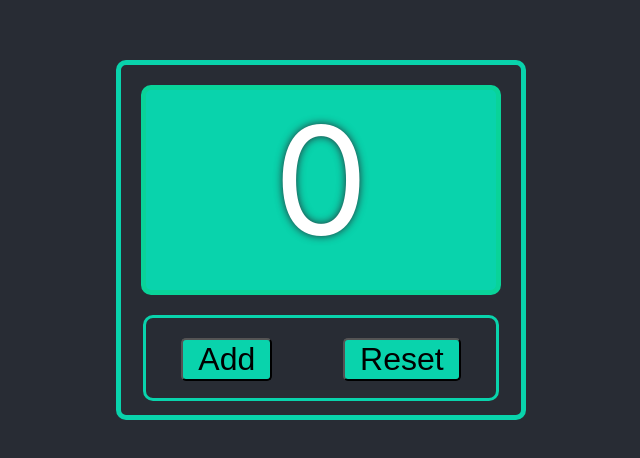
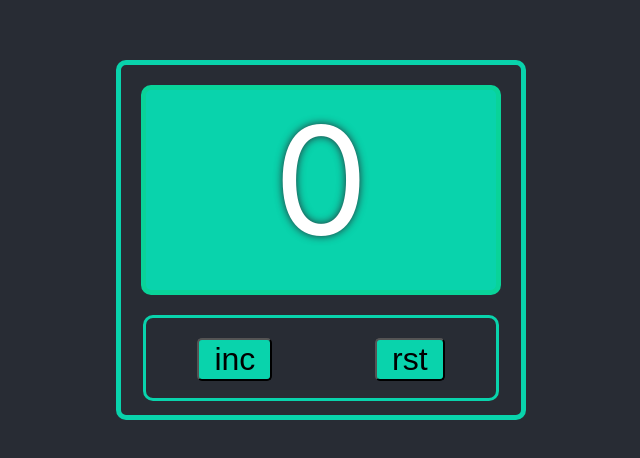
Before and after one commit to andorey/exam_first_counter, a React (Create React App) app: page / in a window 1280 px wide. Shown: the part 160-618 px from the top of the page, without its empty margins (319-959 px from the left). Built offline with nearby package versions, Linux system fonts and the light colour scheme.

Commit message:
edit code when from two buttons to one

```diff
--- a/src/App.js
+++ b/src/App.js
@@ -1,30 +1,32 @@
 import React from 'react';
 import './App.css';
 import Display from "./Display";
+import Buttons from "./Buttons";
 
 
 class App extends React.Component {
 
 	state = {
 		counter: 0,
-		isMaxValue: false,
+		maxCounter: 4,
+		buttons: ['inc', 'rst'],
+		isMaxValue: 'display',
+		isDisable: false
 	};
 
 	onClickUp = () => {
 
-		let isMaxValue = this.state.counter >= 4;
-
-		this.setState({
-				counter: this.state.counter === 5 ? this.state.counter : this.state.counter + 1,
-				isMaxValue: isMaxValue,
-			}
-		)
+		this.state.counter <= this.state.maxCounter ?
+			this.setState({ counter: this.state.counter + 1}) :
+			this.setState({isMaxValue: this.state.isMaxValue + ' maxValueClass',
+			isDisable: true})
 	};
 
-	clickReset = () => {
+	onClickReset = () => {
 		this.setState({
 				counter: 0,
-				isMaxValue: false,
+				isMaxValue: 'display',
+				isDisable: false
 			}
 		)
 	};
@@ -40,8 +42,12 @@ class App extends React.Component {
 
 						<div className="boxButton">
 							<div className="button">
-								<button onClick={this.onClickUp}>Add</button>
-								<button onClick={this.clickReset}>Reset</button>
+								{this.state.buttons.map(el =>
+									<Buttons btnsName={ el }
+											 isDisable={this.state.isDisable}
+											 onClickUp={this.onClickUp}
+											 onClickReset={this.onClickReset}/>
+								)}
 							</div>
 						</div>
 					</div>
--- a/src/Buttons.jsx
+++ b/src/Buttons.jsx
@@ -7,12 +7,10 @@ class Buttons extends React.Component {
 	render() {
 
 		return (
-			<div className="boxButton">
-				<div className="button">
-					<button onClick={this.onClickUp}>Add</button>
-					<button onClick={this.clickReset}>Reset</button>
-				</div>
-			</div>
+			<button onClick={this.props.btnsName === 'inc' ? this.props.onClickUp :
+			this.props.onClickReset} disabled={this.props.btnsName === 'inc' ?  this.props.isDisable : false}>
+				{this.props.btnsName}
+			</button>
 		)
 	}
 }
--- a/src/Display.jsx
+++ b/src/Display.jsx
@@ -1,14 +1,12 @@
 import React from 'react';
-
+import './App.css';
 
 class Display extends React.Component {
 
 	render() {
 
-	let displayClass = this.props.state.isMaxValue ? 'display maxValueClass' : 'display';
-
 		return (
-			<div className={displayClass}>
+			<div className={this.props.state.isMaxValue}>
 				{this.props.state.counter}
 			</div>
 		)
```
